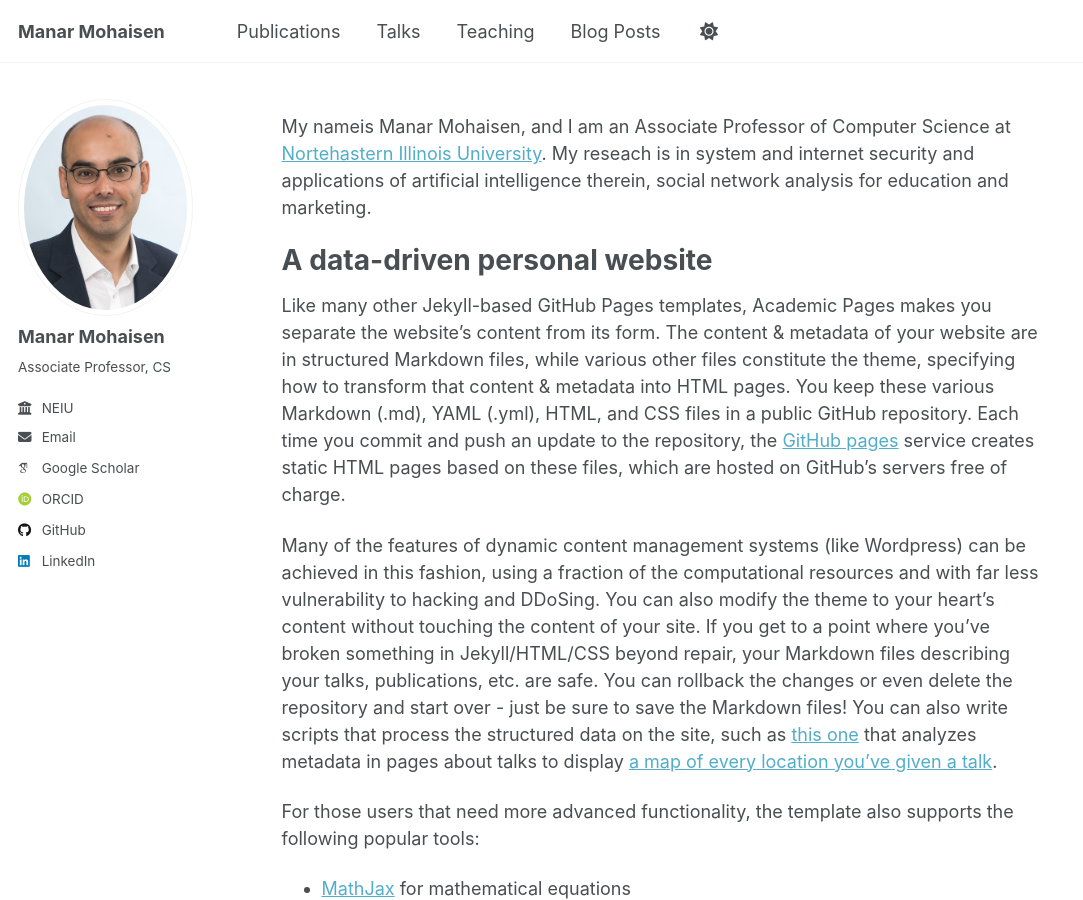
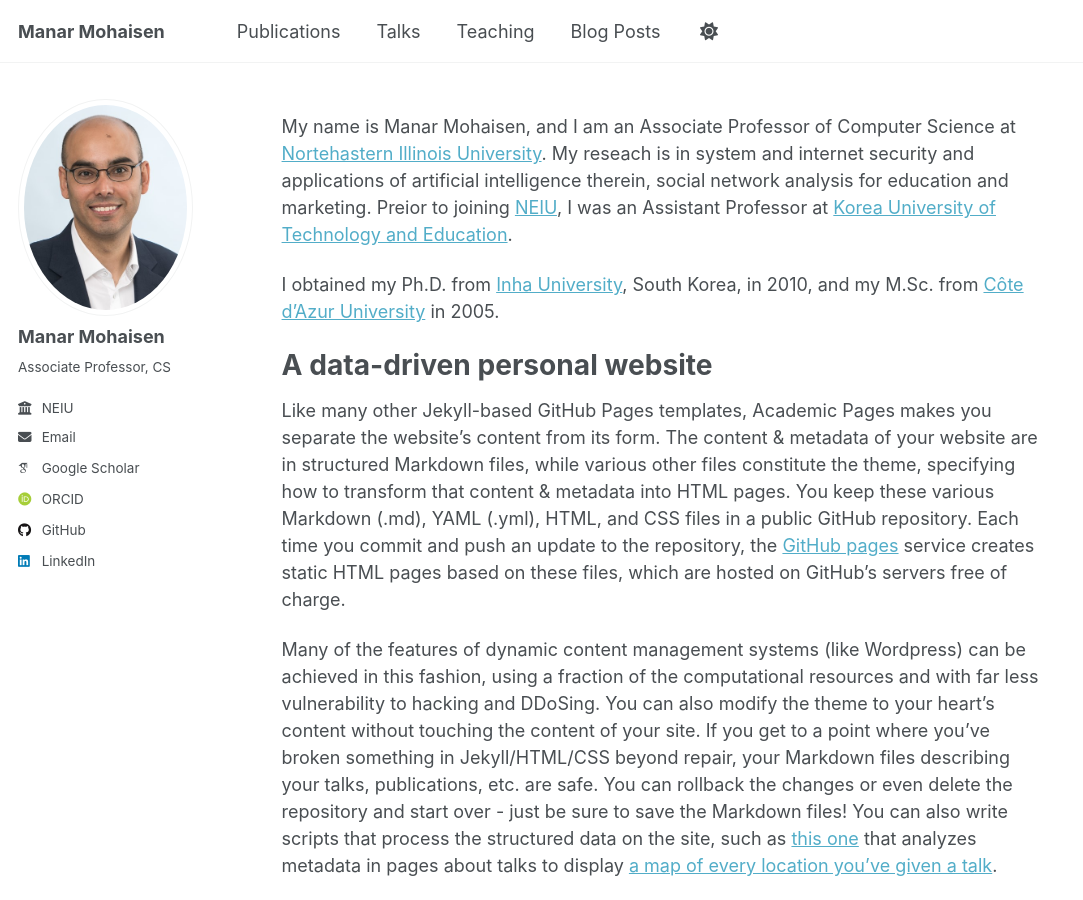
Before and after one commit to manarmohaisen/manarmohaisen.github.io, a Jekyll site: the page built from _pages/about.md, in a window 1280 px wide and 900 px high. Shown: the whole window, without its empty margins (0-1083 px from the left). Built offline with Jekyll 4.4.1, drawn with Linux system fonts in a browser that asks for light colours; some web fonts are replaced; a script that is not in the unit is left out.

Commit message:
Update about.md

```diff
--- a/_pages/about.md
+++ b/_pages/about.md
@@ -7,8 +7,9 @@ redirect_from:
   - /about.html
 ---
 
-My nameis Manar Mohaisen, and I am an Associate Professor of Computer Science at [Nortehastern Illinois University](https://www.neiu.edu). My reseach is in system and internet security and applications of artificial intelligence therein, social network analysis for education and marketing.
+My name is Manar Mohaisen, and I am an Associate Professor of Computer Science at [Nortehastern Illinois University](https://www.neiu.edu). My reseach is in system and internet security and applications of artificial intelligence therein, social network analysis for education and marketing. Preior to joining [NEIU](https://www.neiu.edu), I was an Assistant Professor at [Korea University of Technology and Education](koreatech.ac.kr).
 
+I obtained my Ph.D. from [Inha University](inha.ac.kr), South Korea, in 2010, and my M.Sc. from [Côte d'Azur University](https://univ-cotedazur.fr/) in 2005.
 
 
 A data-driven personal website
```
